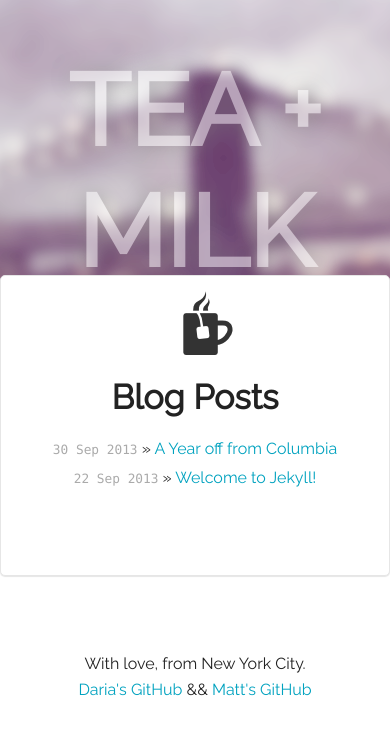
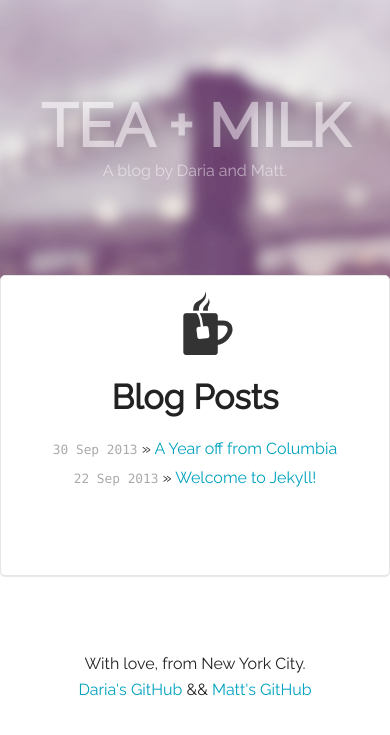
Before and after one commit to dariajung/teaplusmilk, a Jekyll site: the page built from index.html, in a window 390 px wide. Shown: the top 735 px of the page. Built offline with Jekyll 4.4.1, drawn with Linux system fonts in a browser that asks for light colours; Markdown is read by kramdown in place of the engine named in the settings.

Commit message:
fix mobile view

```diff
--- a/css/style.css
+++ b/css/style.css
@@ -72,3 +72,25 @@ a:hover {
 	margin: 0 auto;
 	text-align: left;
 }
+
+@media (max-width: 540px) {
+	.jumbotron h1 {
+		padding-top: 90px;
+		font-size: 70px;
+	}
+}
+
+@media (max-width: 400px) {
+	.jumbotron h1 {
+		padding-top: 90px;
+		font-size: 60px;
+	}
+}
+
+
+@media (max-width: 325px) {
+	.jumbotron h1 {
+		padding-top: 100px;
+		font-size: 40px;
+	}
+}
```
